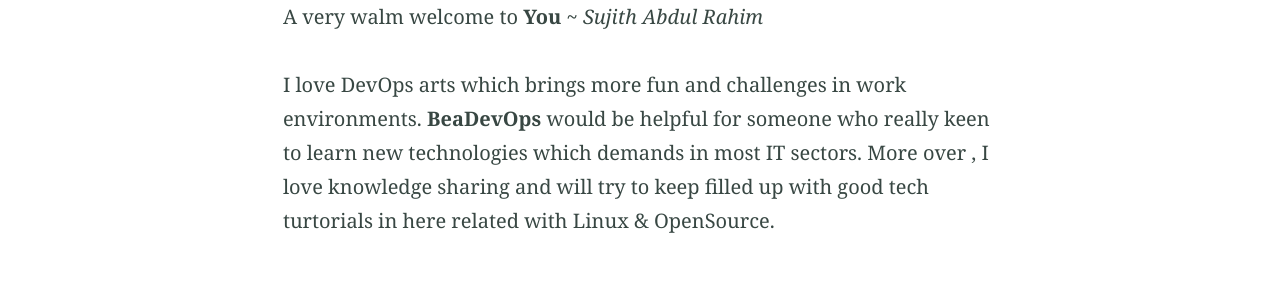
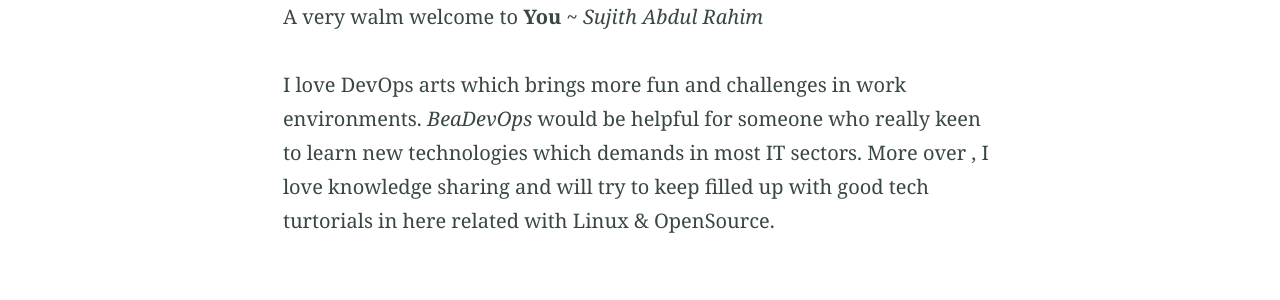
Before and after one commit to sujiar37/beadevops, a Jekyll site: the page built from index.md, in a window 1280 px wide. Shown: the part 477-777 px from the top of the page. Built offline with Jekyll 4.4.1, drawn with Linux system fonts in a browser that asks for light colours; our own code applies the rules of GitHub Pages for plain Markdown files.

```diff
--- a/index.md
+++ b/index.md
@@ -9,7 +9,7 @@ excerpt: "BeaDevOps would be helpful for someone who really keen to learn new te
 
 A very walm welcome to **You** ~ *Sujith Abdul Rahim*
 
-I love DevOps arts which brings more fun and challenges in work environments. **BeaDevOps** would be helpful for someone who really keen to learn new technologies which demands in most IT sectors. More over , I love knowledge sharing and will try to keep filled up with good tech turtorials in here related with Linux & OpenSource.
+I love DevOps arts which brings more fun and challenges in work environments. *BeaDevOps* would be helpful for someone who really keen to learn new technologies which demands in most IT sectors. More over , I love knowledge sharing and will try to keep filled up with good tech turtorials in here related with Linux & OpenSource.
 
 <!--
 {% include button.html text="Fork it" icon="github" link="https://github.com/daviddarnes/alembic" color="#0366d6" %} {% include button.html text="Tweet it" icon="twitter" link="https://twitter.com/intent/tweet/?url=https://alembic.darn.es&text=Alembic%20-%20A%20Jekyll%20boilerplate%20theme&via=DavidDarnes" color="#0d94e7" %} {% include button.html text="Install Alembic ⚗️" link="https://github.com/daviddarnes/alembic#installation" %} {% include button.html text="Tip me $5 💸" link="https://www.paypal.me/daviddarnes/5usd" color="#333333" %}
```
